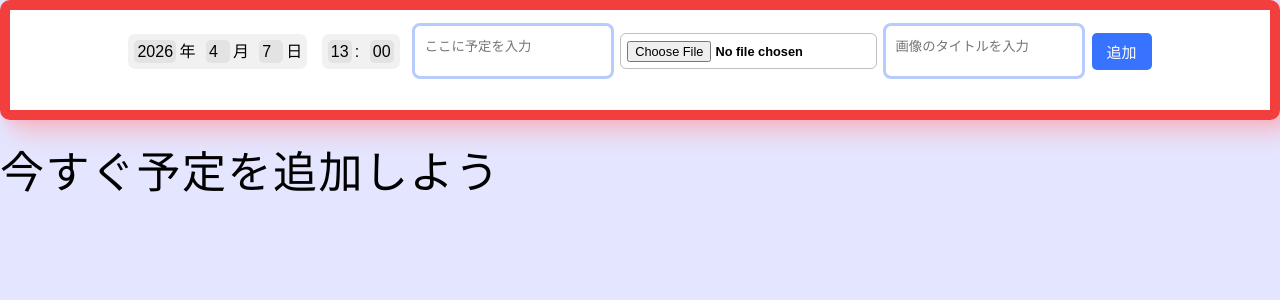
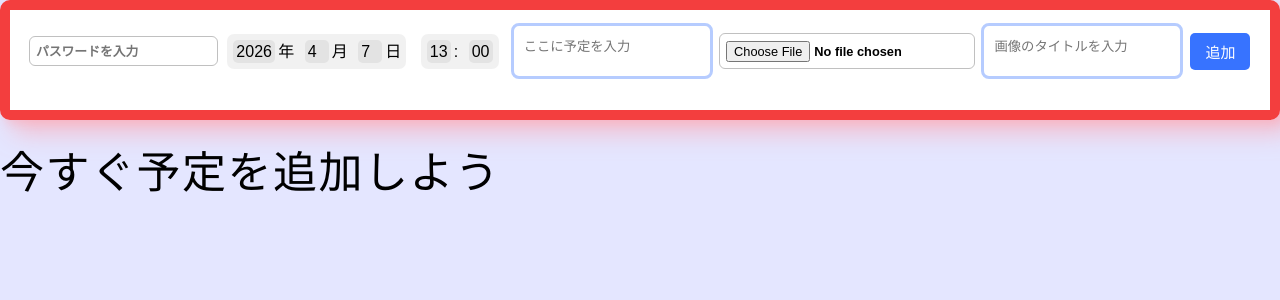
Before and after one commit to koketasi/pw_schedule, a Flask app: page / in a window 1280 px wide. Shown: the top 300 px of the page. Run offline with Flask 3, Linux system fonts and the light colour scheme; data that the repository does not hold is empty.

Commit message:
Add password input to event form
Add a password <input> to the event creation form in templates/index.html so users can provide a password when adding events. Also include a minor markup/spacing tweak after the image title textarea.

```diff
--- a/templates/index.html
+++ b/templates/index.html
@@ -12,6 +12,7 @@
 
         <form method="POST" action="{{url_for('index')}}" enctype="multipart/form-data">
             <input type="hidden" name="action" value="add">
+            <input class='password'type='password'name="password" placeholder="パスワードを入力">
             <div class="time">
                 <select size="1"  name="year"  required></select>年
                 <select size="1" name="month"  ></select>月
@@ -24,6 +25,7 @@
             <textarea class='text'  name='event' placeholder='ここに予定を入力' rows="2" required maxlength="50" ></textarea>
             <input type="file" name="name"accept='image/*' >
             <textarea name='title' placeholder='画像のタイトルを入力' rows="2" maxlength="50"></textarea>
+
             <button class="button_add">追加</button>
 
 
```
